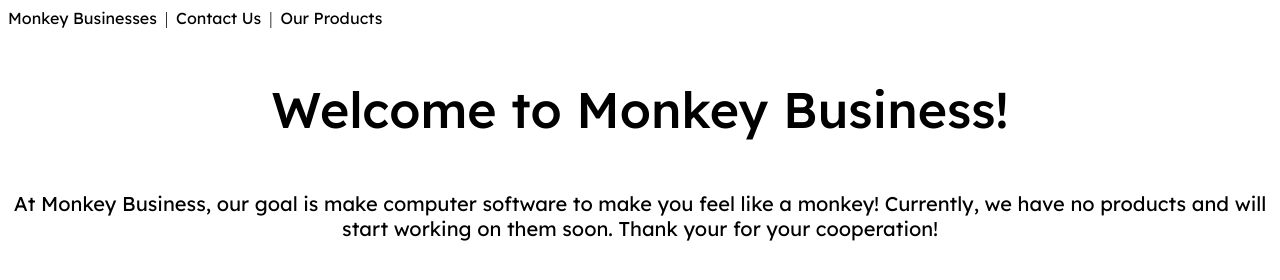
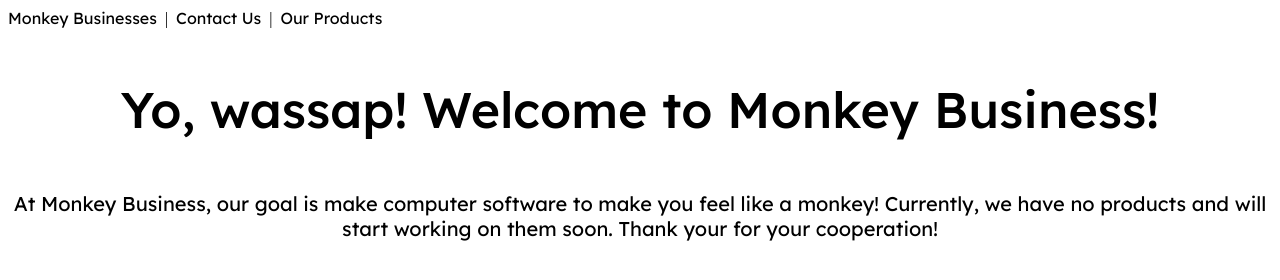
Before and after one commit to Monkey-Businesses/monkey-business.github.io, a plain HTML site: page index.html in a window 1280 px wide. Drawn offline with Linux system fonts and the light colour scheme.

Commit message:
Update index.html`

```diff
--- a/index.html
+++ b/index.html
@@ -21,7 +21,7 @@
     </div>
 
     <div class="Welcome_sign">
-        <p>Welcome to Monkey Business!</p>
+        <p> Yo, wassap! Welcome to Monkey Business!</p>
     </div>
     <div class="About_Us">
         <p>At Monkey Business, our goal is make computer software to make you feel like a monkey! Currently, we have no products and will start working on them soon. Thank your for your cooperation!</p>
```
